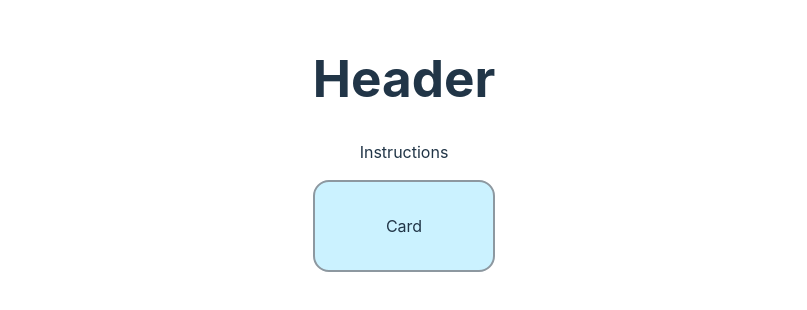
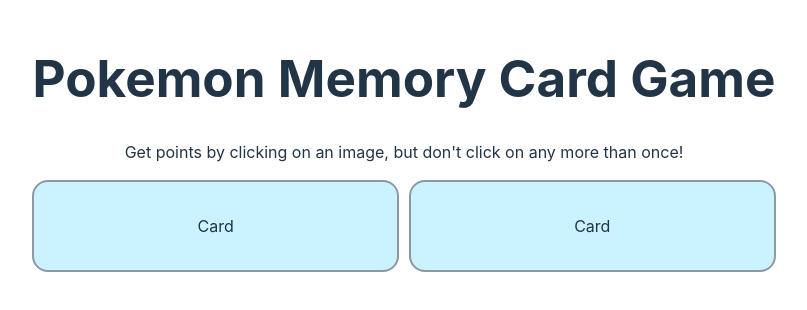
Before and after one commit to tylerprehl/top-memory-card, a React (Vite) app: page / in a window 1280 px wide. Shown: the part 256-566 px from the top of the page, without its empty margins (236-1043 px from the left). Built offline with nearby package versions, Linux system fonts and the light colour scheme; no server answers.

Commit message:
Include pokemon API testing

```diff
--- a/src/components/Cards.css
+++ b/src/components/Cards.css
@@ -1,9 +1,16 @@
+.card-grid {
+  display: grid;
+  gap: 10px;
+  grid-template-columns: repeat(auto-fit, minmax(200px, 1fr));
+}
+
 .card {
   padding: 2em;
   border: 2px solid rgb(141, 152, 160);
   background-color: rgb(203, 242, 255);
   border-radius: 1em;
 }
+
 .card:hover {
   filter: drop-shadow(0 0 0.5em #00509baa);
 }
--- a/src/components/Cards.jsx
+++ b/src/components/Cards.jsx
@@ -3,7 +3,8 @@
 function Cards() {
 
   return (
-    <div>
+    <div className="card-grid">
+      <div className="card">Card</div>
       <div className="card">Card</div>
     </div>
   )
--- a/src/components/Header.jsx
+++ b/src/components/Header.jsx
@@ -2,7 +2,7 @@
 
   return (
     <div>
-      <h1>Header</h1>
+      <h1>Pokemon Memory Card Game</h1>
     </div>
   )
 }
--- a/src/components/Instructions.jsx
+++ b/src/components/Instructions.jsx
@@ -2,7 +2,7 @@
 
   return (
     <div>
-      <p>Instructions</p>
+      <p>Get points by clicking on an image, but don&apos;t click on any more than once!</p>
     </div>
   )
 }
--- /dev/null
+++ b/src/components/apiTesting.js
@@ -0,0 +1,35 @@
+async function apiTest() {
+  console.log(`This is the test`);
+
+  const pokemon = ['ditto', 'abra', 'oddish', 'charizard'];
+
+  async function getPokemon(pokemonName) {
+    const pokemonResponse = await fetch(
+      `https://pokeapi.co/api/v2/pokemon/${pokemonName}`,
+      { mode: 'cors' },
+    );
+    const pokemonJson = await pokemonResponse.json();
+    const pokemonImgUrl = pokemonJson.sprites.front_default;
+
+    return { name: pokemonName, imgUrl: pokemonImgUrl }
+  }
+
+  function addGiphyToPage(name, imgUrl) {
+    const rootDiv = document.querySelector('div#root');
+    const imageEl = document.createElement('img');
+    imageEl.src = imgUrl;
+    imageEl.width = '200';
+    imageEl.alt = name;
+    rootDiv.appendChild(imageEl);
+  }
+
+  for (let i = 0; i<pokemon.length; i++) {
+    console.log(pokemon[i]);
+    const pokemonInfo = await getPokemon(pokemon[i]);
+    addGiphyToPage(pokemonInfo.name, pokemonInfo.imgUrl);
+  }
+}
+
+
+
+export { apiTest };
--- a/src/main.jsx
+++ b/src/main.jsx
@@ -1,6 +1,7 @@
 import React from 'react'
 import ReactDOM from 'react-dom/client'
 import MemoryCardGame from './components/MemoryCardGame'
+import * as ApiTesting from './components/apiTesting'
 import './index.css'
 
 ReactDOM.createRoot(document.getElementById('root')).render(
@@ -8,3 +9,5 @@
     <MemoryCardGame />
   </React.StrictMode>,
 )
+
+ApiTesting.apiTest();
```
